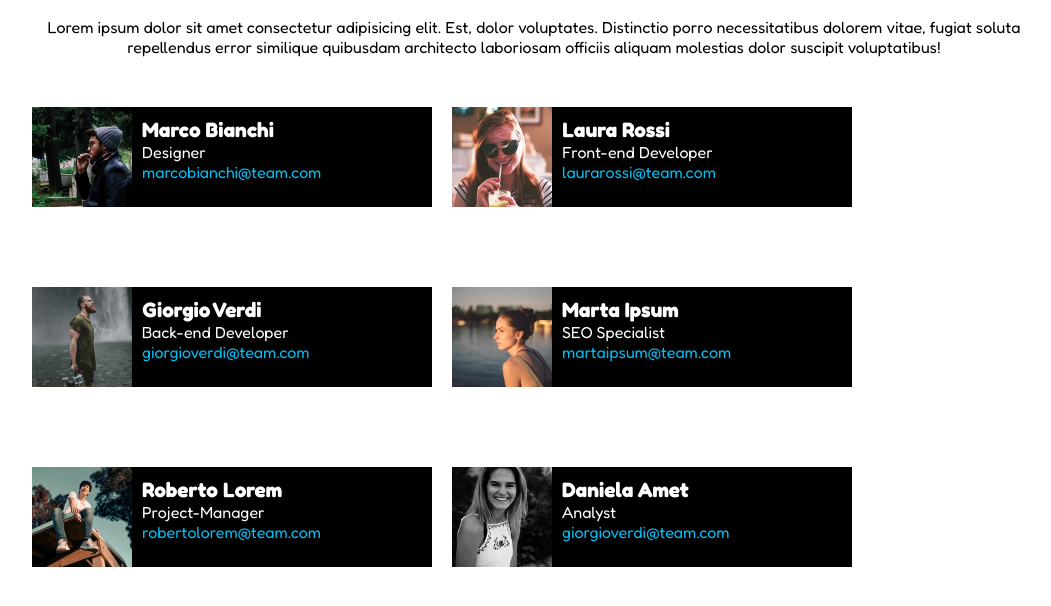
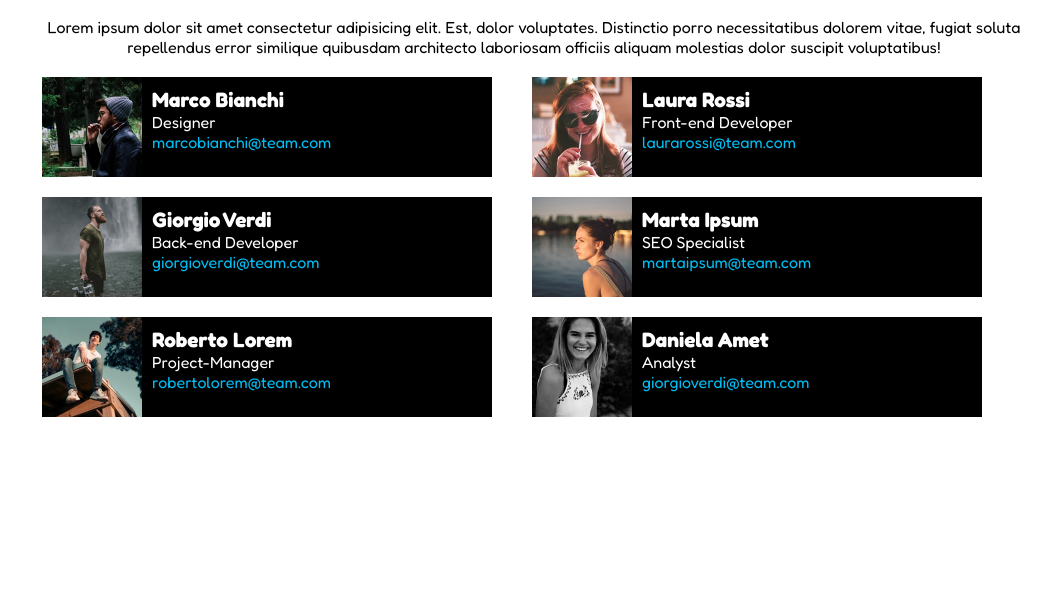
Before and after one commit to Pirisinu/html-css-float-cards, a plain HTML site: page index.html in a window 1280 px wide. Shown: the part 62-668 px from the top of the page, without its empty margins (106-1157 px from the left). Drawn offline with Linux system fonts and the light colour scheme.

Commit message:
da correggere

```diff
--- a/css/style.css
+++ b/css/style.css
@@ -16,14 +16,20 @@ section p{
 }
 /* Main */
 main div{
-  width: 400px;
+  width: 100%;
 }
 .container{
   width: 80%;
   margin: auto;
 }
+.clearfix::after{
+  content: "";
+  display: table;
+  clear: both;
+}
 .card{
-  margin: 40px 10px;
+  width: 450px;
+  margin: 10px 20px;
   background-color: black;
   color: white;
 }
--- a/index.html
+++ b/index.html
@@ -21,7 +21,7 @@
       <p>Lorem ipsum dolor sit amet consectetur adipisicing elit. Est, dolor voluptates. Distinctio porro necessitatibus dolorem vitae, fugiat soluta repellendus error similique quibusdam architecto laboriosam officiis aliquam molestias dolor suscipit voluptatibus!</p>
     </section>
 <!-- Cards Float -->
-    <main>
+    <main class="container-main clearfix">
       <div class="card float-left">
         <img class="float-left" src="img/male1.png" alt="Male 1">
         <div class="dati-persona float-left">
```
